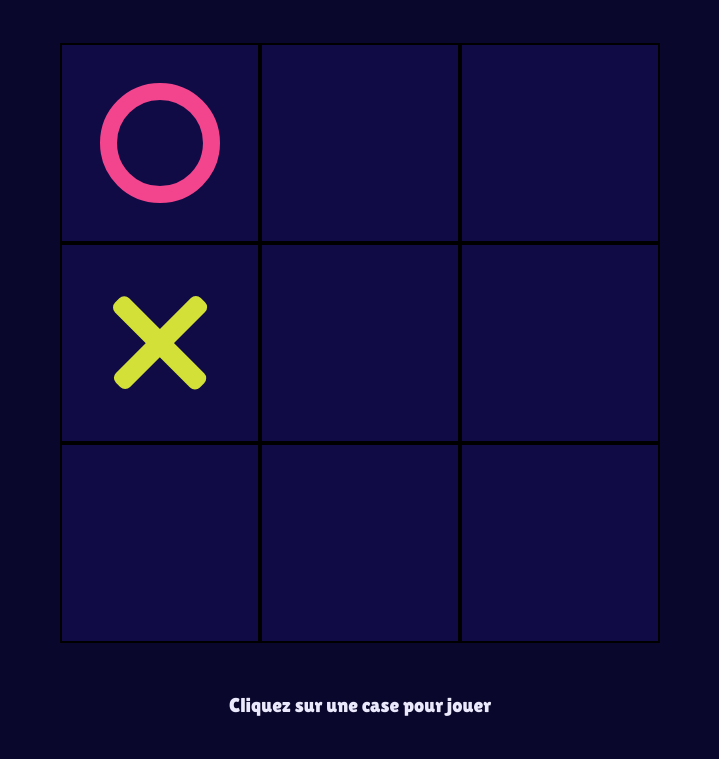
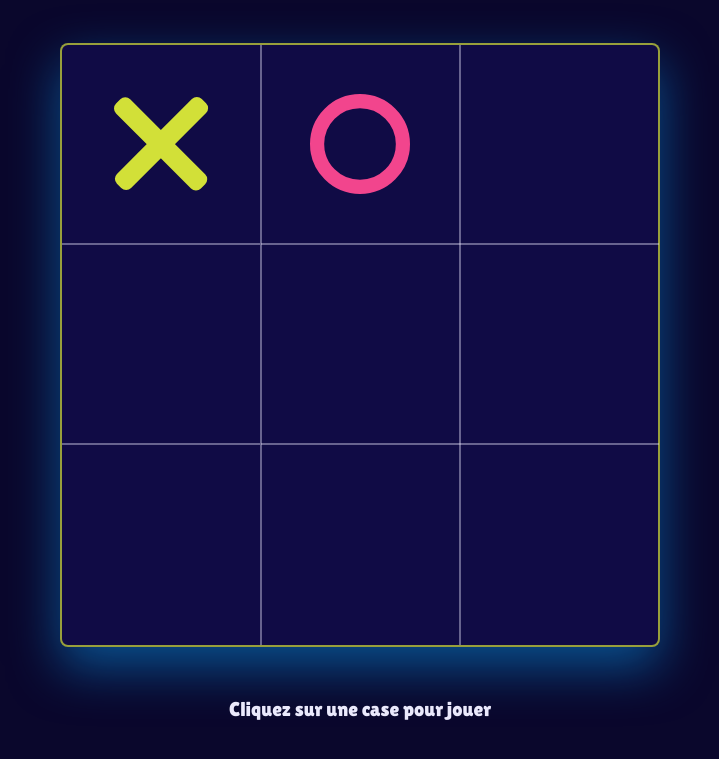
Before and after one commit to T-PRAT/tictactoe, a website built with Vite: page index.html in a window 1280 px wide. Both pictures are taken after a click on the element 440 px from the left and 244 px from the top of the page. Shown: the part 101-860 px from the top of the page, without its empty margins (280-999 px from the left). Built offline with nearby package versions, Linux system fonts and the light colour scheme.

Commit message:
border state

```diff
--- a/index.css
+++ b/index.css
@@ -4,5 +4,5 @@
 @tailwind utilities;
 
 .cell {
-  @apply h-[200px] w-[200px] flex items-center justify-center border-2 border-black;
+  @apply h-[100px] w-[100px] md:h-[200px] md:w-[200px] flex items-center justify-center border-text/40;
 }
--- a/index.html
+++ b/index.html
@@ -8,84 +8,87 @@
   </head>
   <body class="h-screen w-screen bg-background-primary text-text font-default">
     <h1 class="text-5xl text-center p-12">Tic Tac Toe</h1>
-    <div id="board" class="bg-background-secondary grid grid-cols-3 gap-0 mx-auto w-[600px] h-[600px]]">
-      <div class="cell" id="cell-0">
-        <svg class="hidden" width="120" height="120" viewBox="0 0 120 120" fill="none" xmlns="http://www.w3.org/2000/svg">
+    <div
+      id="board"
+      class="bg-background-secondary grid z-21 grid-cols-3 gap-0 border-2 border-green rounded-lg shadow-[0_20px_50px_rgba(8,_112,_184,_0.7)] mx-auto w-[300px] h-[300px]] md:w-[600px] md:h-[600px]]"
+    >
+      <div class="cell border-r-2 border-b-2" id="cell-0">
+        <svg class="hidden h-[50px] w-[50px] md:h-[100px] md:w-[100px]" viewBox="0 0 120 120" fill="none" xmlns="http://www.w3.org/2000/svg">
           <circle cx="60" cy="60" r="51.5" stroke="#F2458D" stroke-width="17" />
         </svg>
-        <svg class="hidden" width="100" height="100" viewBox="0 0 100 100" fill="none" xmlns="http://www.w3.org/2000/svg">
+        <svg class="hidden h-[50px] w-[50px] md:h-[100px] md:w-[100px]" viewBox="0 0 100 100" fill="none" xmlns="http://www.w3.org/2000/svg">
           <rect x="85.8528" width="20" height="120" rx="7" transform="rotate(45 85.8528 0)" fill="#D2E038" />
           <rect x="0.108521" y="14.5296" width="20" height="120" rx="7" transform="rotate(-45 0.108521 14.5296)" fill="#D2E038" />
         </svg>
       </div>
-      <div class="cell" id="cell-1">
-        <svg class="hidden" width="120" height="120" viewBox="0 0 120 120" fill="none" xmlns="http://www.w3.org/2000/svg">
+      <div class="cell border-r-2 border-b-2" id="cell-1">
+        <svg class="hidden h-[50px] w-[50px] md:h-[100px] md:w-[100px]" viewBox="0 0 120 120" fill="none" xmlns="http://www.w3.org/2000/svg">
           <circle cx="60" cy="60" r="51.5" stroke="#F2458D" stroke-width="17" />
         </svg>
-        <svg class="hidden" width="100" height="100" viewBox="0 0 100 100" fill="none" xmlns="http://www.w3.org/2000/svg">
+        <svg class="hidden h-[50px] w-[50px] md:h-[100px] md:w-[100px]" viewBox="0 0 100 100" fill="none" xmlns="http://www.w3.org/2000/svg">
           <rect x="85.8528" width="20" height="120" rx="7" transform="rotate(45 85.8528 0)" fill="#D2E038" />
           <rect x="0.108521" y="14.5296" width="20" height="120" rx="7" transform="rotate(-45 0.108521 14.5296)" fill="#D2E038" />
         </svg>
       </div>
-      <div class="cell" id="cell-2">
-        <svg class="hidden" width="120" height="120" viewBox="0 0 120 120" fill="none" xmlns="http://www.w3.org/2000/svg">
+      <div class="cell border-b-2" id="cell-2">
+        <svg class="hidden h-[50px] w-[50px] md:h-[100px] md:w-[100px]" viewBox="0 0 120 120" fill="none" xmlns="http://www.w3.org/2000/svg">
           <circle cx="60" cy="60" r="51.5" stroke="#F2458D" stroke-width="17" />
         </svg>
-        <svg class="hidden" width="100" height="100" viewBox="0 0 100 100" fill="none" xmlns="http://www.w3.org/2000/svg">
+        <svg class="hidden h-[50px] w-[50px] md:h-[100px] md:w-[100px]" viewBox="0 0 100 100" fill="none" xmlns="http://www.w3.org/2000/svg">
           <rect x="85.8528" width="20" height="120" rx="7" transform="rotate(45 85.8528 0)" fill="#D2E038" />
           <rect x="0.108521" y="14.5296" width="20" height="120" rx="7" transform="rotate(-45 0.108521 14.5296)" fill="#D2E038" />
         </svg>
       </div>
-      <div class="cell" id="cell-3">
-        <svg class="hidden" width="120" height="120" viewBox="0 0 120 120" fill="none" xmlns="http://www.w3.org/2000/svg">
+      <div class="cell border-r-2 border-b-2" id="cell-3">
+        <svg class="hidden h-[50px] w-[50px] md:h-[100px] md:w-[100px]" viewBox="0 0 120 120" fill="none" xmlns="http://www.w3.org/2000/svg">
           <circle cx="60" cy="60" r="51.5" stroke="#F2458D" stroke-width="17" />
         </svg>
-        <svg class="hidden" width="100" height="100" viewBox="0 0 100 100" fill="none" xmlns="http://www.w3.org/2000/svg">
+        <svg class="hidden h-[50px] w-[50px] md:h-[100px] md:w-[100px]" viewBox="0 0 100 100" fill="none" xmlns="http://www.w3.org/2000/svg">
           <rect x="85.8528" width="20" height="120" rx="7" transform="rotate(45 85.8528 0)" fill="#D2E038" />
           <rect x="0.108521" y="14.5296" width="20" height="120" rx="7" transform="rotate(-45 0.108521 14.5296)" fill="#D2E038" />
         </svg>
       </div>
-      <div class="cell" id="cell-4">
-        <svg class="hidden" width="120" height="120" viewBox="0 0 120 120" fill="none" xmlns="http://www.w3.org/2000/svg">
+      <div class="cell border-r-2 border-b-2" id="cell-4">
+        <svg class="hidden h-[50px] w-[50px] md:h-[100px] md:w-[100px]" viewBox="0 0 120 120" fill="none" xmlns="http://www.w3.org/2000/svg">
           <circle cx="60" cy="60" r="51.5" stroke="#F2458D" stroke-width="17" />
         </svg>
-        <svg class="hidden" width="100" height="100" viewBox="0 0 100 100" fill="none" xmlns="http://www.w3.org/2000/svg">
+        <svg class="hidden h-[50px] w-[50px] md:h-[100px] md:w-[100px]" viewBox="0 0 100 100" fill="none" xmlns="http://www.w3.org/2000/svg">
           <rect x="85.8528" width="20" height="120" rx="7" transform="rotate(45 85.8528 0)" fill="#D2E038" />
           <rect x="0.108521" y="14.5296" width="20" height="120" rx="7" transform="rotate(-45 0.108521 14.5296)" fill="#D2E038" />
         </svg>
       </div>
-      <div class="cell" id="cell-5">
-        <svg class="hidden" width="120" height="120" viewBox="0 0 120 120" fill="none" xmlns="http://www.w3.org/2000/svg">
+      <div class="cell border-b-2" id="cell-5">
+        <svg class="hidden h-[50px] w-[50px] md:h-[100px] md:w-[100px]" viewBox="0 0 120 120" fill="none" xmlns="http://www.w3.org/2000/svg">
           <circle cx="60" cy="60" r="51.5" stroke="#F2458D" stroke-width="17" />
         </svg>
-        <svg class="hidden" width="100" height="100" viewBox="0 0 100 100" fill="none" xmlns="http://www.w3.org/2000/svg">
+        <svg class="hidden h-[50px] w-[50px] md:h-[100px] md:w-[100px]" viewBox="0 0 100 100" fill="none" xmlns="http://www.w3.org/2000/svg">
           <rect x="85.8528" width="20" height="120" rx="7" transform="rotate(45 85.8528 0)" fill="#D2E038" />
           <rect x="0.108521" y="14.5296" width="20" height="120" rx="7" transform="rotate(-45 0.108521 14.5296)" fill="#D2E038" />
         </svg>
       </div>
-      <div class="cell" id="cell-6">
-        <svg class="hidden" width="120" height="120" viewBox="0 0 120 120" fill="none" xmlns="http://www.w3.org/2000/svg">
+      <div class="cell border-r-2" id="cell-6">
+        <svg class="hidden h-[50px] w-[50px] md:h-[100px] md:w-[100px]" viewBox="0 0 120 120" fill="none" xmlns="http://www.w3.org/2000/svg">
           <circle cx="60" cy="60" r="51.5" stroke="#F2458D" stroke-width="17" />
         </svg>
-        <svg class="hidden" width="100" height="100" viewBox="0 0 100 100" fill="none" xmlns="http://www.w3.org/2000/svg">
+        <svg class="hidden h-[50px] w-[50px] md:h-[100px] md:w-[100px]" viewBox="0 0 100 100" fill="none" xmlns="http://www.w3.org/2000/svg">
           <rect x="85.8528" width="20" height="120" rx="7" transform="rotate(45 85.8528 0)" fill="#D2E038" />
           <rect x="0.108521" y="14.5296" width="20" height="120" rx="7" transform="rotate(-45 0.108521 14.5296)" fill="#D2E038" />
         </svg>
       </div>
-      <div class="cell" id="cell-7">
-        <svg class="hidden" width="120" height="120" viewBox="0 0 120 120" fill="none" xmlns="http://www.w3.org/2000/svg">
+      <div class="cell border-r-2" id="cell-7">
+        <svg class="hidden h-[50px] w-[50px] md:h-[100px] md:w-[100px]" viewBox="0 0 120 120" fill="none" xmlns="http://www.w3.org/2000/svg">
           <circle cx="60" cy="60" r="51.5" stroke="#F2458D" stroke-width="17" />
         </svg>
-        <svg class="hidden" width="100" height="100" viewBox="0 0 100 100" fill="none" xmlns="http://www.w3.org/2000/svg">
+        <svg class="hidden h-[50px] w-[50px] md:h-[100px] md:w-[100px]" viewBox="0 0 100 100" fill="none" xmlns="http://www.w3.org/2000/svg">
           <rect x="85.8528" width="20" height="120" rx="7" transform="rotate(45 85.8528 0)" fill="#D2E038" />
           <rect x="0.108521" y="14.5296" width="20" height="120" rx="7" transform="rotate(-45 0.108521 14.5296)" fill="#D2E038" />
         </svg>
       </div>
       <div class="cell" id="cell-8">
-        <svg class="hidden" width="120" height="120" viewBox="0 0 120 120" fill="none" xmlns="http://www.w3.org/2000/svg">
+        <svg class="hidden h-[50px] w-[50px] md:h-[100px] md:w-[100px]" viewBox="0 0 120 120" fill="none" xmlns="http://www.w3.org/2000/svg">
           <circle cx="60" cy="60" r="51.5" stroke="#F2458D" stroke-width="17" />
         </svg>
-        <svg class="hidden" width="100" height="100" viewBox="0 0 100 100" fill="none" xmlns="http://www.w3.org/2000/svg">
+        <svg class="hidden h-[50px] w-[50px] md:h-[100px] md:w-[100px]" viewBox="0 0 100 100" fill="none" xmlns="http://www.w3.org/2000/svg">
           <rect x="85.8528" width="20" height="120" rx="7" transform="rotate(45 85.8528 0)" fill="#D2E038" />
           <rect x="0.108521" y="14.5296" width="20" height="120" rx="7" transform="rotate(-45 0.108521 14.5296)" fill="#D2E038" />
         </svg>
--- a/main.js
+++ b/main.js
@@ -12,22 +12,10 @@ import bot_function from './bot'
 // Selectionner cases
 const cells = document.querySelectorAll(".cell");
 
-// Joueurs
-const joueur1 = "X";
-const bot = "O";
-
-// Bon symbole sur la case
-function writeSVG(isPlayer, i) {
-  //supprimer la classe hidden du svg
-  if (isPlayer) {
-    cells[i].children[0]?.classList.remove("hidden");
-  } else {
-    cells[i].children[1]?.classList.remove("hidden");
-  }
-}
+let isPlayerTurn = true;
 
 // Combinaisons possibles pour gagner
-const merciGoogle = [
+const winnerLine = [
   [0, 1, 2],
   [3, 4, 5],
   [6, 7, 8],
@@ -39,43 +27,79 @@ const merciGoogle = [
 ];
 
 // Initialiser le jeu
-let tablueDeJeu = ["", "", "", "", "", "", "", "", ""];
+let board = ["", "", "", "", "", "", "", "", ""];
 
-//EventListener pour chaque case du tableu
+// Bon symbole sur la case
+function writeSVG(isPlayer, i) {
+  //supprimer la classe hidden du svg
+  if (isPlayer) {
+    cells[i].children[1]?.classList.remove("hidden");
+  } else {
+    cells[i].children[0]?.classList.remove("hidden");
+    setTimeout(() => {
+      isPlayerTurn = true;
+    }, 200);
+  }
+}
+
+// Changer couleur de bordure
+function changeBorder(isPlayer) {
+  if (isPlayer) {
+    document.getElementById("board").style.borderColor = "rgba(210, 224, 56, 0.7)";
+  } else {
+    document.getElementById("board").style.borderColor = "rgba(242, 69, 141, 0.7)";
+  }
+}
+//EventListener pour chaque case du tableau
 cells.forEach((cell, index) => {
   cell.addEventListener("click", () => {
-    play(index);
+    if (isPlayerTurn) {
+      isPlayerTurn = false;
+      play(index);
+    }
   });
 });
 
 // Function pour enregistrer l'input du joueur et du bot
 function play(i) {
+  changeBorder(false);
   // Checker si la case sélectionnée n'est pas occupée ou si le jeu n'est pas terminé. Si ces conditions sont remplies, placer le symbole du joueur actuel dans la case.
-  if (tablueDeJeu[i] === "" && !isGameOver()) {
-    tablueDeJeu[i] = "X";
+  if (board[i] === "" && !isGameOver()) {
+    board[i] = "X";
     writeSVG(true, i);
-
     if (isGameOver()) {
       alert("Game Over"); // Si la function isGameOver est vrai une alerte aparait avec Game Over
       return;
     }
-    // Si joueur est le bot peut-etre l'appeller comme ça?
-    writeSVG(false, bot_function(tablueDeJeu));
+    // delai random entre 1s et 3s pour que le bot joue
+    setTimeout(() => {
+      writeSVG(false, bot_function(board));
+      changeBorder(true);
+    }, 1000);
   }
 };
 
 // Function pour checker si le jeu est fini
 function isGameOver() {
   // Ici le for loop check si une des combinaisons est presente dans le tableau
-  for (let i = 0; i < merciGoogle.length; i++) {
-    const [a, b, c] = merciGoogle[i];
+  for (let i = 0; i < winnerLine.length; i++) {
+    const [a, b, c] = winnerLine[i];
     if (
-      tablueDeJeu[a] !== "" &&
-      tablueDeJeu[a] === tablueDeJeu[b] &&
-      tablueDeJeu[a] === tablueDeJeu[c]
+      board[a] !== "" &&
+      board[a] === board[b] &&
+      board[a] === board[c]
     ) {
       return true; // Si une combinaison est présente le loop va se terminer et donc le jeu est terminé
     }
   }
-  return !tablueDeJeu.includes(""); // Si toutes les cases du tableau sont remplies le jeu se termine, sinon le jeu continue
+  return !board.includes(""); // Si toutes les cases du tableau sont remplies le jeu se termine, sinon le jeu continue
 };
+
+// Function pour reset le jeu
+function resetGame() {
+  board = ["", "", "", "", "", "", "", "", ""];
+  cells.forEach((cell) => {
+    cell.children[0]?.classList.add("hidden");
+    cell.children[1]?.classList.add("hidden");
+  });
+};
--- a/tailwind.config.js
+++ b/tailwind.config.js
@@ -11,6 +11,8 @@ export default {
         'primary': '#0A072C',
         'secondary': '#100B45',
       },
+      'pink': '#F2458D',
+      'green': '#D2E038',
       'black': '#000000',
     },
     extend: {
```
